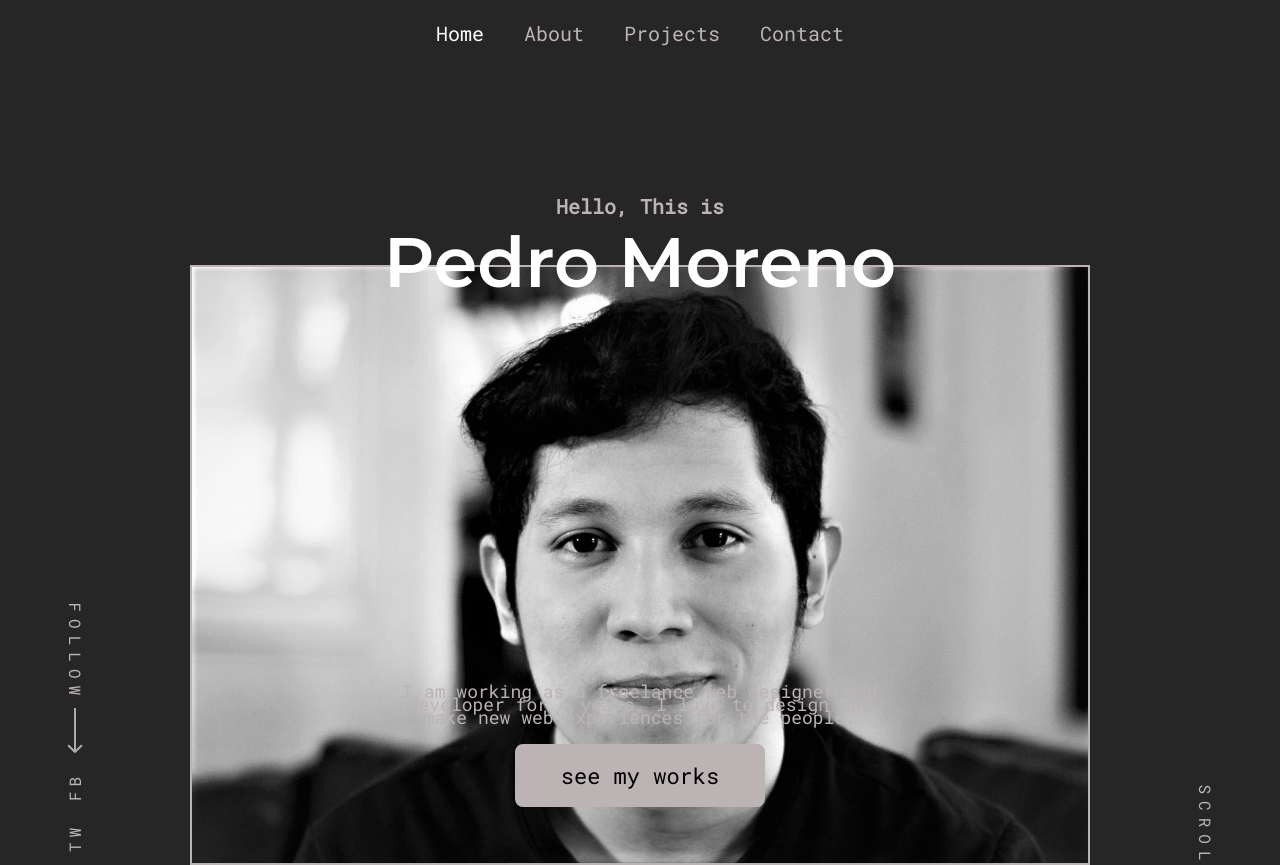
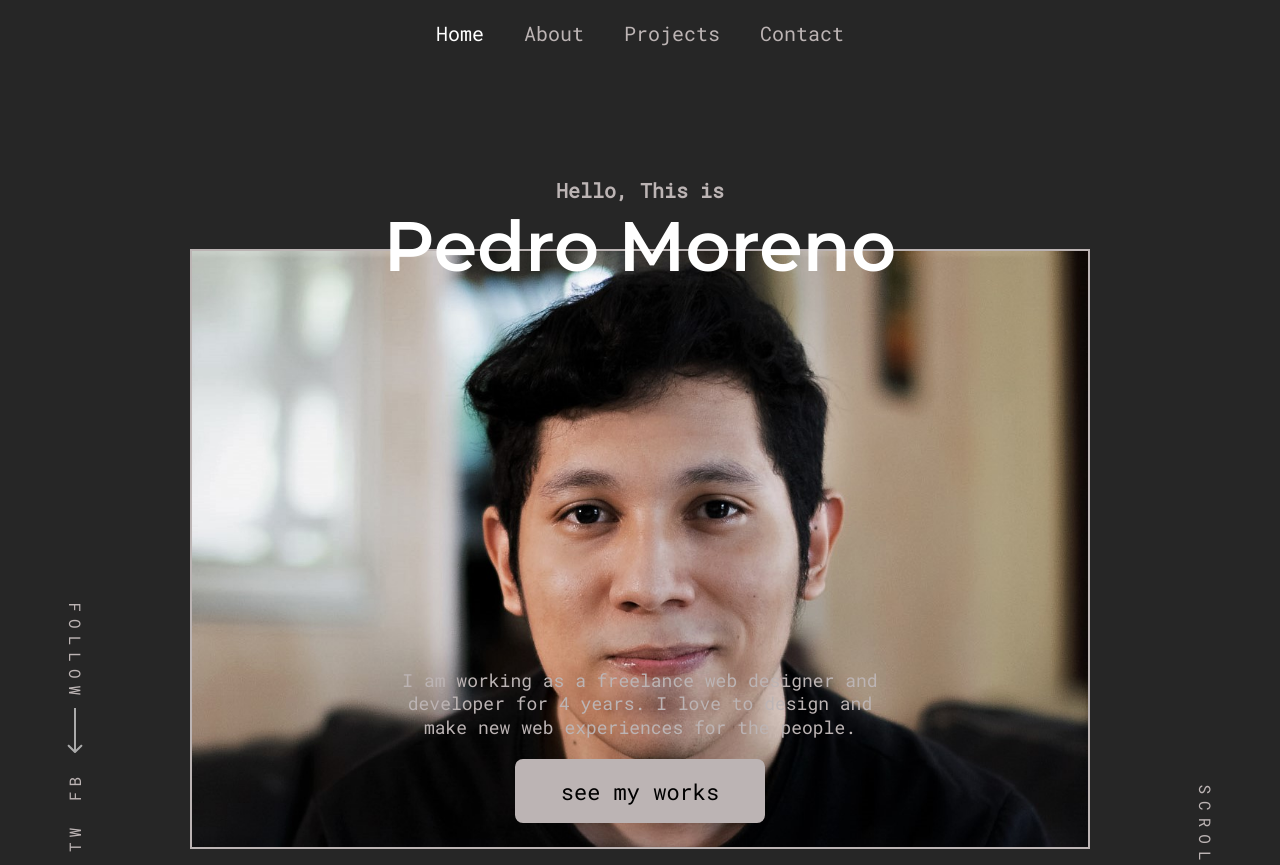
Before and after one commit to pdromoreno7/me-portafolio-web, a React (Create React App) app: page / in a window 1280 px wide. Shown: the top 865 px of the page. Built offline with nearby package versions, Linux system fonts and the light colour scheme; the HTML template or start-up script is replaced by a standard one; a web font is replaced by a local one.

Commit message:
añadi clase button-wrapper y en PText el salto de linea correcion

```diff
--- a/src/components/Button.jsx
+++ b/src/components/Button.jsx
@@ -22,7 +22,7 @@ export function Button({
   outline = false,
 }) {
   return (
-    <ButtonStyle outline={outline}>
+    <ButtonStyle outline={outline} className="button-wrapper">
       <Link className="button" to={btnLink}>
         {btnText}
       </Link>
--- a/src/components/PText.jsx
+++ b/src/components/PText.jsx
@@ -5,7 +5,7 @@ const PStyle = styled.div`
   max-width: 500px;
   margin: 0 auto;
   font-size: 1.8rem;
-  line-height: 1.3rem;
+  line-height: 1.3em;
 
   @media only screen and (max-width: 768px) {
     font-size: 1.4rem;
```
Also changed, not shown: src/assets/images/PortafolioMe.jpg.
